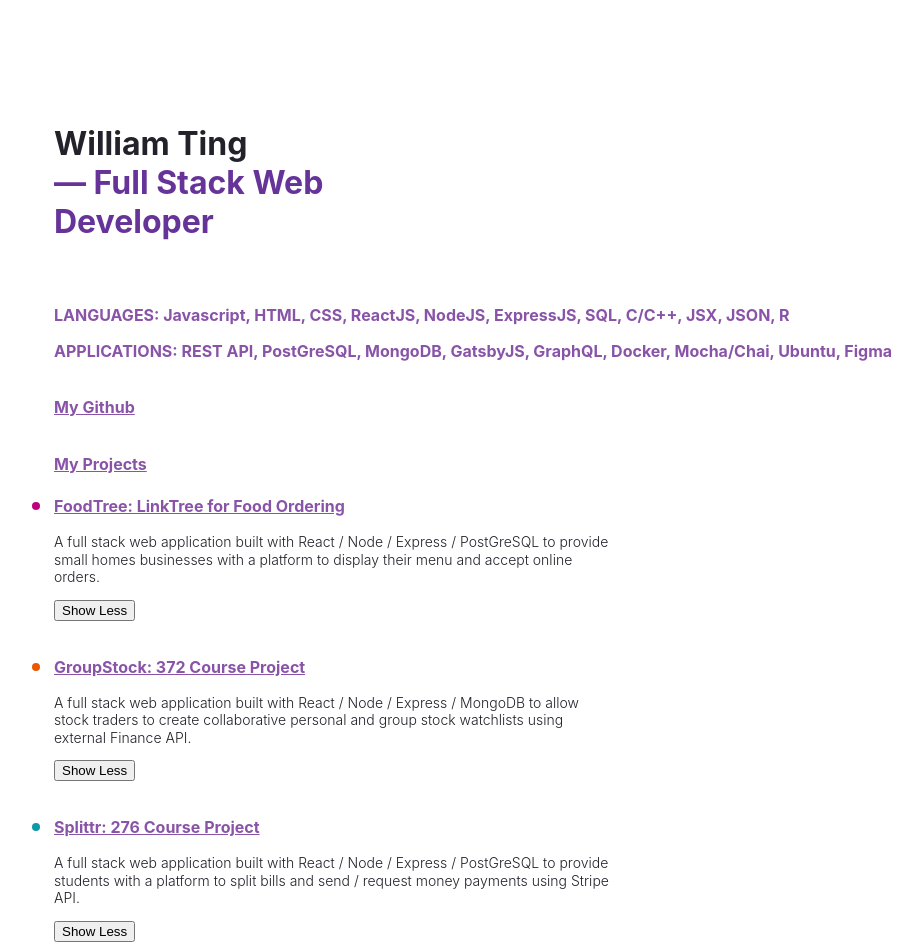
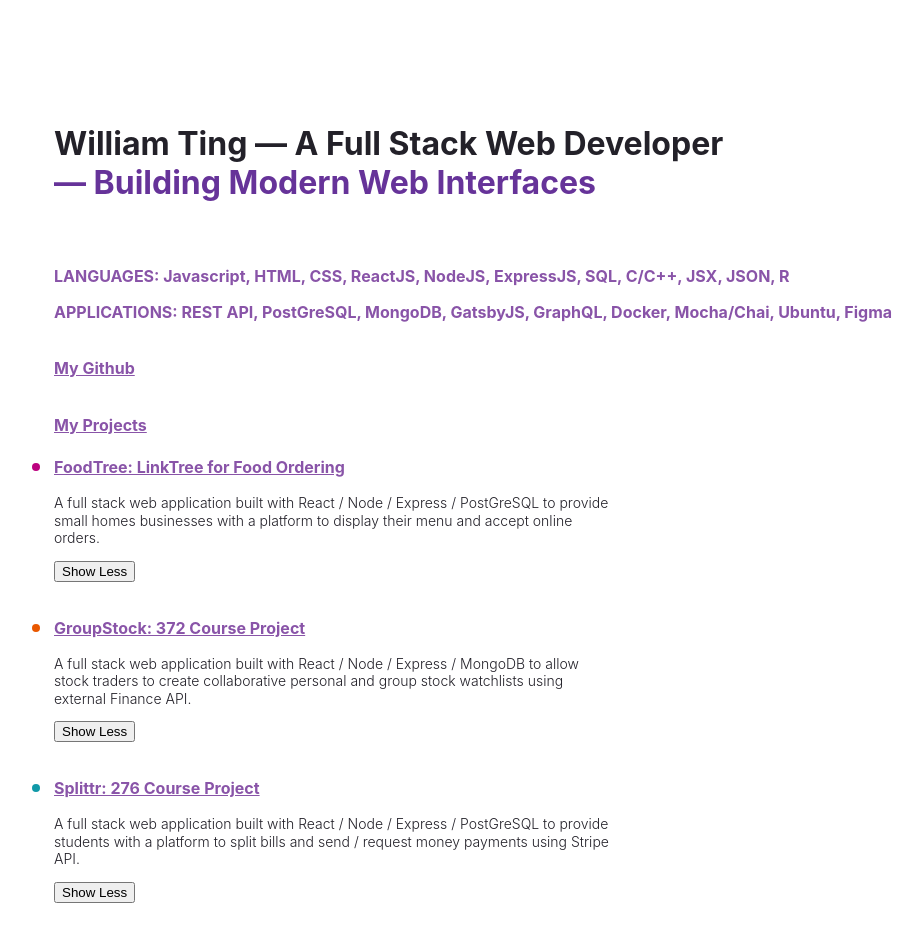
Before and after one commit to williamdjting/personal-website, a Gatsby site: page / in a window 1280 px wide. Shown: the whole page, without its empty margins (50-972 px from the left). Built offline with nearby package versions, Linux system fonts and the light colour scheme; Gatsby itself is replaced by a stand-in of ours.

Commit message:
committing

```diff
--- a/src/pages/counter.js
+++ b/src/pages/counter.js
@@ -1,5 +1,7 @@
 import React from 'react';
 import { useState } from 'react';
+
+// deprecated
 
 const linkStyle = {
   color: "#8954A8",
--- a/src/pages/index.js
+++ b/src/pages/index.js
@@ -23,7 +23,7 @@ const pageStyles = {
 const headingStyles = {
   marginTop: 20,
   marginBottom: 64,
-  maxWidth: 320,
+  maxWidth: 720,
 }
 const headingAccentStyles = {
   color: "#663399",
@@ -174,9 +174,9 @@ const IndexPage = () => {
       <ToggleShowSplittr/> */}
 
       <h1 style={headingStyles}>
-        William Ting
+        William Ting — A Full Stack Web Developer
         <br />
-        <span style={headingAccentStyles}>— Full Stack Web Developer</span>
+        <span style={headingAccentStyles}>— Building Modern Web Interfaces</span>
       </h1>
 
       <p style={docLinkStyle}>
@@ -217,11 +217,11 @@ const IndexPage = () => {
 
               </a>
 
-              {link.badge && (
+              {/* {link.badge && (
                 <span style={badgeStyle} aria-label="New Badge">
                   NEW!
                 </span>
-              )}
+              )} */}
               <p style={descriptionStyle}>{link.description}</p>
               <p style={descriptionStyle}>
               {link.component && <link.component />}
--- a/src/pages/toggleShow.js
+++ b/src/pages/toggleShow.js
@@ -19,7 +19,7 @@ export default function ToggleShow() {
   };
 
 
-  // test
+
   if (isShow) {
 
     return (
```
